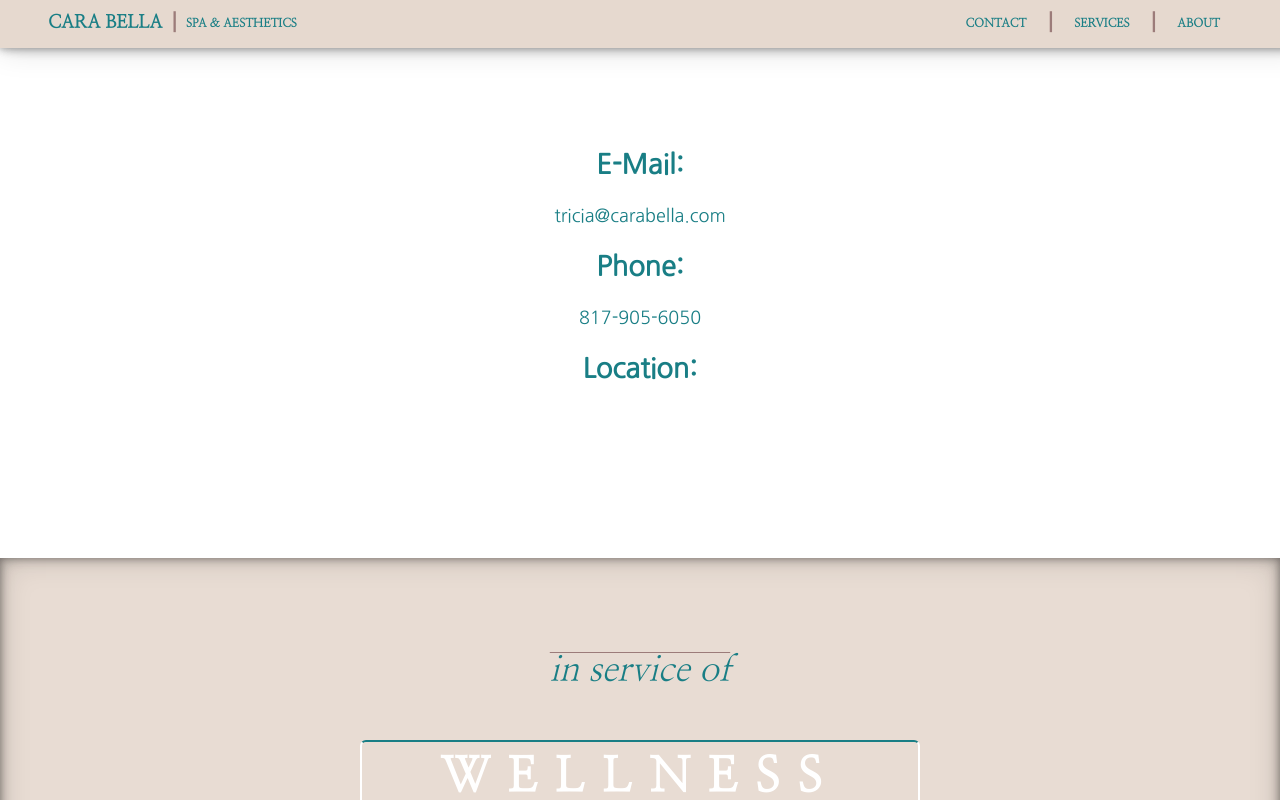
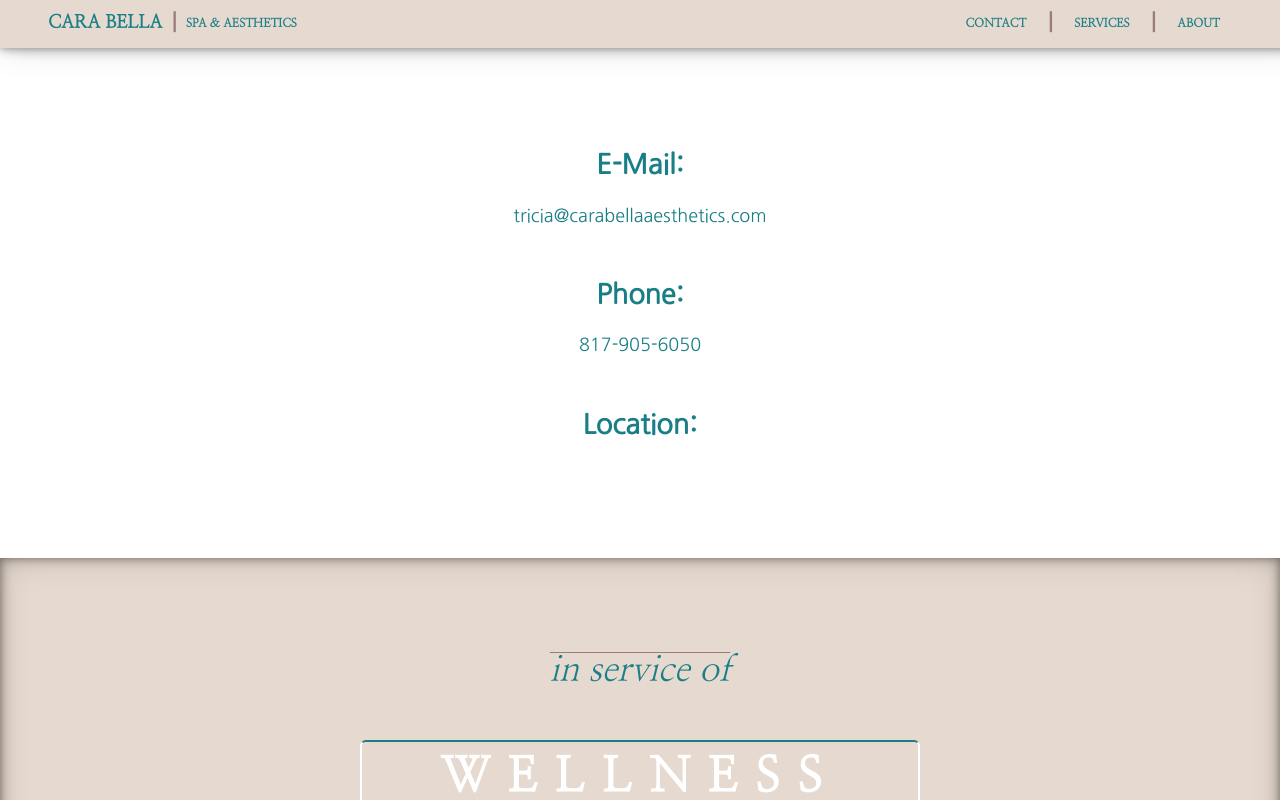
Before and after one commit to JaynewDee/CaraBella, a React (Create React App) app in the folder client/: page /contact in a window 1280 px wide. Shown: the top 800 px of the page. Built offline with nearby package versions, Linux system fonts and the light colour scheme.

Commit message:
testing deployment

```diff
--- a/client/src/App.scss
+++ b/client/src/App.scss
@@ -104,10 +104,19 @@
   }
 
   #contactBox {
+     display: flex;
+     flex-flow: column nowrap;
+     justify-content: flex-start;
      font-family: $gothic;
      color: $tealish;
-     width: 77%;
+     width: 66%;
+     .details {
+      flex: 1 0 100%;
+      max-height: 30%;
   }
+
+  }
+
   #contactBox p a {
      color: inherit;
   }
@@ -121,7 +130,7 @@
   padding: 3% 11% 9%;
   padding-top: 3%;
   color: $white;
-  background-color: rgba(225, 210, 198, .77);
+  background-color: rgba(225, 210, 198, .83);
   box-shadow: inset 0 0px 6px rgba(0, 0, 0, 0.15), inset 0 0px 10px rgba(0, 0, 0, 0.15),
   inset 0 0px 12px rgba(0, 0, 0, 0.15), inset 0 0px 16px rgba(0, 0, 0, 0.15),
   inset 0 0px 32px rgba(0, 0, 0, 0.15);
--- a/client/src/components/Contact.js
+++ b/client/src/components/Contact.js
@@ -3,18 +3,28 @@
   return (
    <div id="contactBox">
       <>
+      <section className="details">
          <h2>E-Mail:</h2>
             <p>
-               <a href="mailto:tricia@carabellaaesthetics.com">tricia@carabella.com</a>
+               <a href="mailto:tricia@carabellaaesthetics.com">tricia@carabellaaesthetics.com</a>
             </p>
+      </section>
+
+
+         <section className="details">
          <h2>Phone:</h2>
             <p>
-               <a href="">817-905-6050</a>
+               <a href="/">817-905-6050</a>
             </p>
-         <h2>Location:</h2>
-            <p>
+         </section>
 
-            </p>
+         <section className="details">
+            <h2>Location:</h2>
+               <p>
+
+               </p>
+         </section>
+
       </>
    </div>
   )
```
